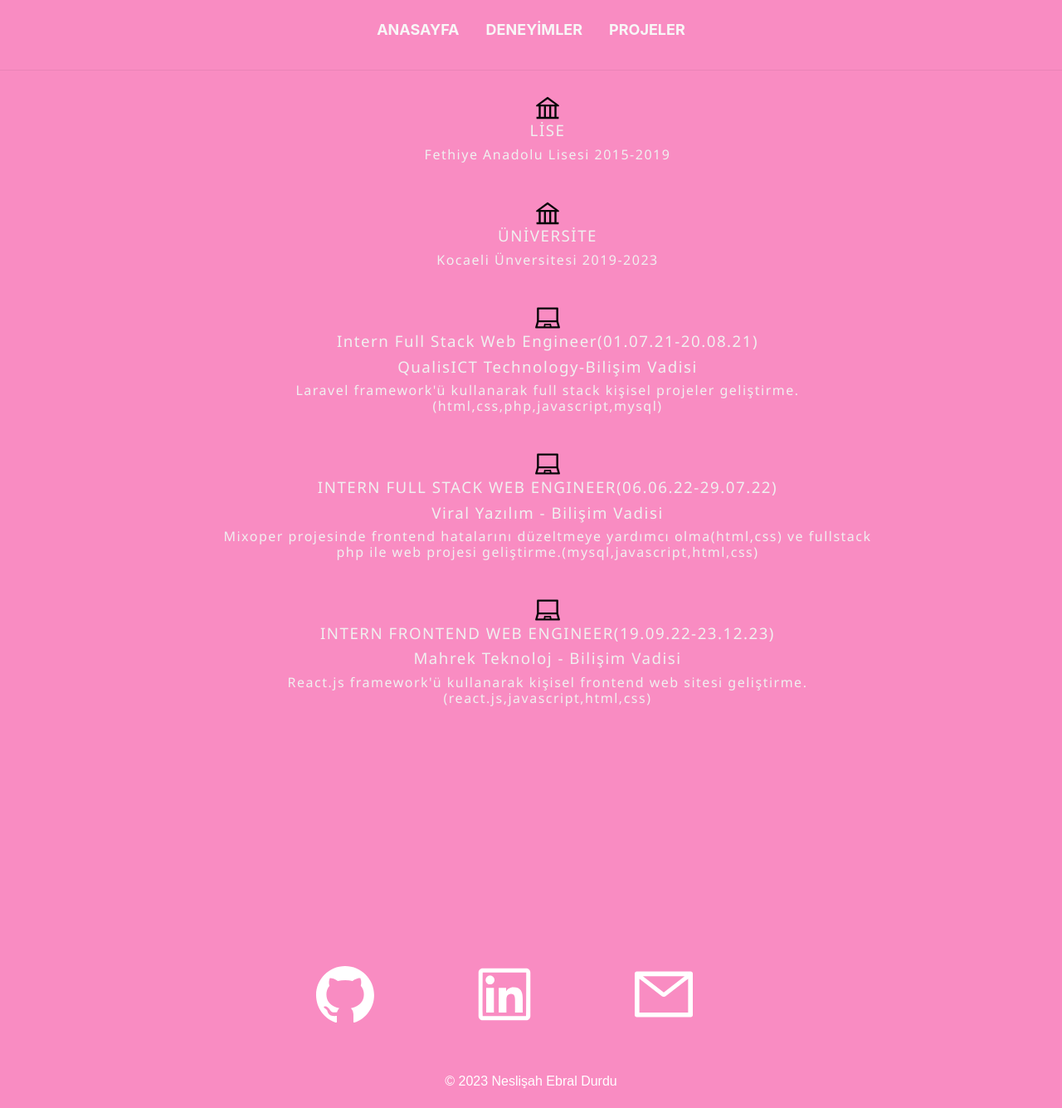
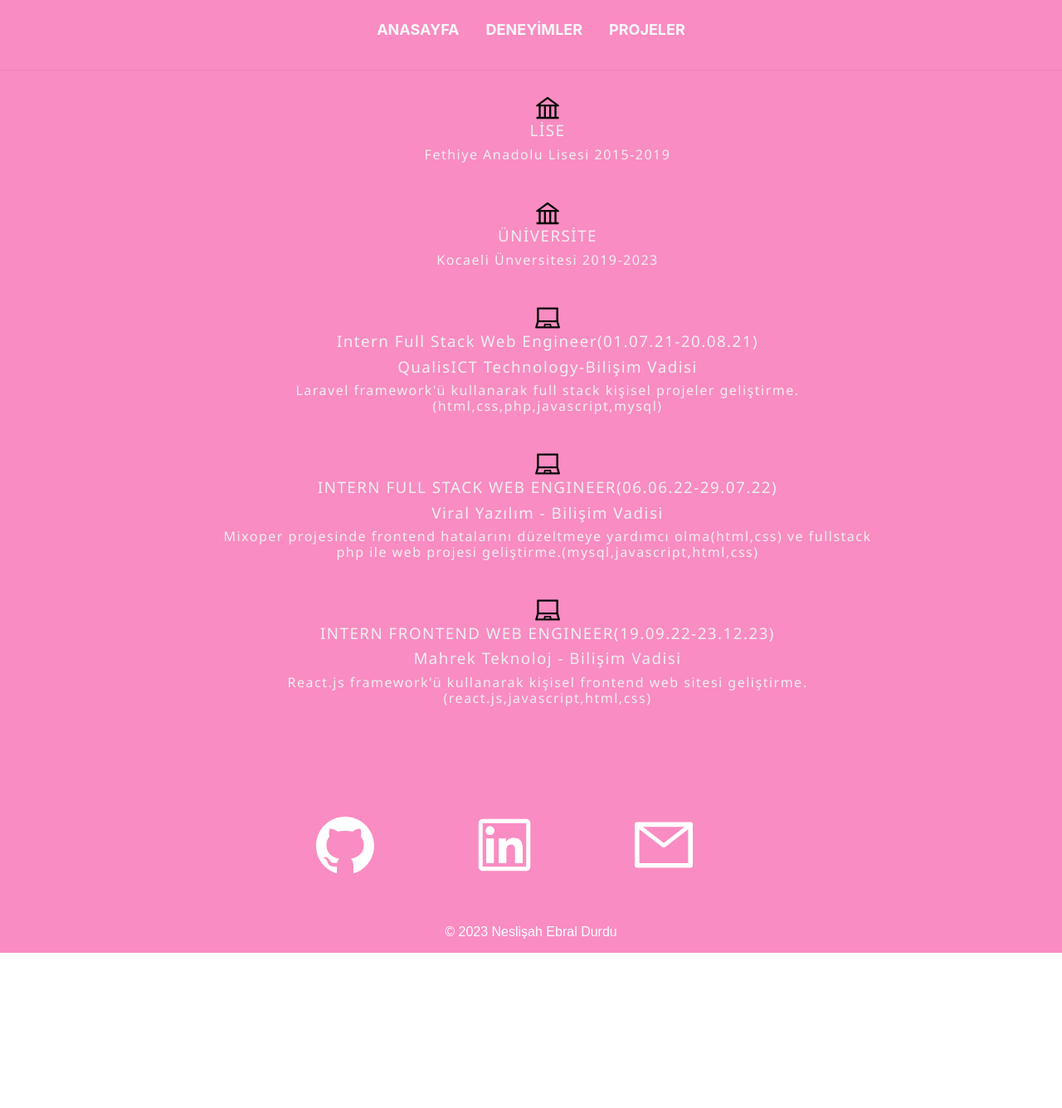
Before and after one commit to nesli10/portfolio, a React (Create React App) app: page /deneyim in a window 1280 px wide. Shown: the whole page at 83% size. After the commit the page ends 1148 px from the top, so only its background shows below. Built offline with nearby package versions, Linux system fonts and the light colour scheme.

Commit message:
css changes

```diff
--- a/src/App.css
+++ b/src/App.css
@@ -24,7 +24,7 @@
     /* footer css başlangıç*/
 .footer {
    width: 100% ;
-   height: 250px;
+   height: auto;
    background: #f98cc2;
    display: flex ;
    justify-content: center;
@@ -86,6 +86,7 @@
  .about .prompt {
    width: 40%;
    font-size: 30px;
+   margin-top: 80px;
  }
  .prompt svg {
    font-size: 60px;
@@ -125,9 +126,10 @@
   }
 
   .about .prompt {
-    margin-top: 10px;
+    margin-top: 40px;
     font-size: 20px;
     width: 80%;
+    margin-bottom: 70px;
   }
 
   .skills {
@@ -143,7 +145,7 @@
 }
 .expContainer{
   width: 100%;
-  height: calc(150vh - 200px);
+  height: auto;
   background-color: #f98cc2;
 }
 .expElements{
```
